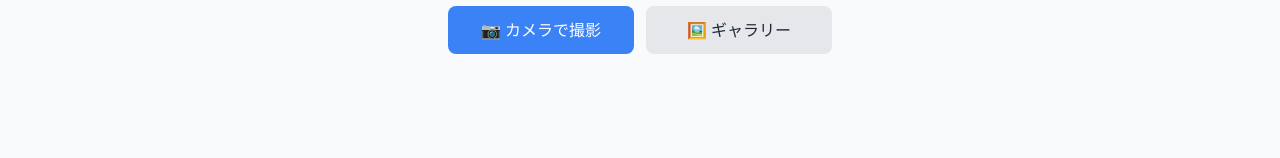
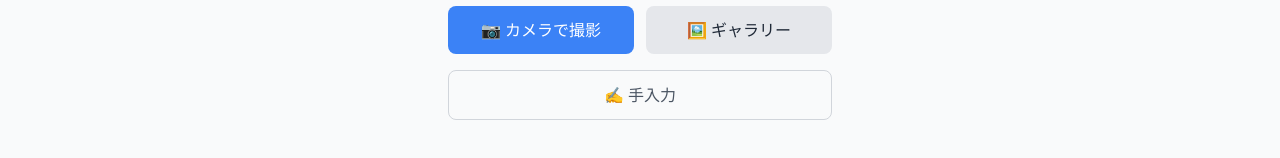
Before and after one commit to qqqlq/receipt-kakeibo, a React (Vite) app: page / in a window 1280 px wide. Shown: the part 154-312 px from the top of the page. Built offline with nearby package versions, Linux system fonts and the light colour scheme.

Commit message:
手動入力機能を追加（ReceiptUploader に手入力ボタン、App に空フォーム遷移）

```diff
--- a/src/App.jsx
+++ b/src/App.jsx
@@ -57,6 +57,22 @@ export default function App() {
     }
   }, [])
 
+  /** 手動入力：空データで確認画面を開く */
+  const handleManualInput = useCallback(() => {
+    setError(null)
+    // JST の今日の日付を YYYY-MM-DD で取得
+    const today = new Date().toLocaleDateString('sv', { timeZone: 'Asia/Tokyo' })
+    setReceiptData({
+      storeName: '',
+      date: today,
+      category: 'その他',
+      items: [{ name: '', price: 0 }],
+      total: 0,
+      tax: 0,
+    })
+    setPhase('reviewing')
+  }, [])
+
   /** やり直し */
   const handleReset = useCallback(() => {
     setPhase('idle')
@@ -105,7 +121,7 @@ export default function App() {
 
             {/* ステートに応じた表示 */}
             {(phase === 'idle' || phase === 'uploading') && (
-              <ReceiptUploader onRead={handleRead} isLoading={isUploading} />
+              <ReceiptUploader onRead={handleRead} onManualInput={handleManualInput} isLoading={isUploading} />
             )}
 
             {(phase === 'reviewing' || phase === 'saving') && receiptData && (
--- a/src/components/ReceiptUploader.jsx
+++ b/src/components/ReceiptUploader.jsx
@@ -7,7 +7,7 @@ import { useRef, useState } from 'react'
  * - 選択後プレビュー表示
  * - 「読み取る」ボタンで親コンポーネントに処理を委譲
  */
-export function ReceiptUploader({ onRead, isLoading }) {
+export function ReceiptUploader({ onRead, onManualInput, isLoading }) {
   const cameraInputRef = useRef(null)
   const galleryInputRef = useRef(null)
   const [preview, setPreview] = useState(null)
@@ -75,6 +75,16 @@ export function ReceiptUploader({ onRead, isLoading }) {
         </button>
       </div>
 
+      {/* 手動入力ボタン */}
+      <button
+        type="button"
+        onClick={onManualInput}
+        disabled={isLoading}
+        className="w-full max-w-sm min-h-[44px] border border-gray-300 hover:bg-gray-50 text-gray-600 font-medium rounded-lg px-4 py-3 disabled:opacity-50 transition-colors"
+      >
+        ✍️ 手入力
+      </button>
+
       {/* プレビュー */}
       {preview && (
         <div className="flex flex-col items-center gap-3 w-full max-w-sm">
```
